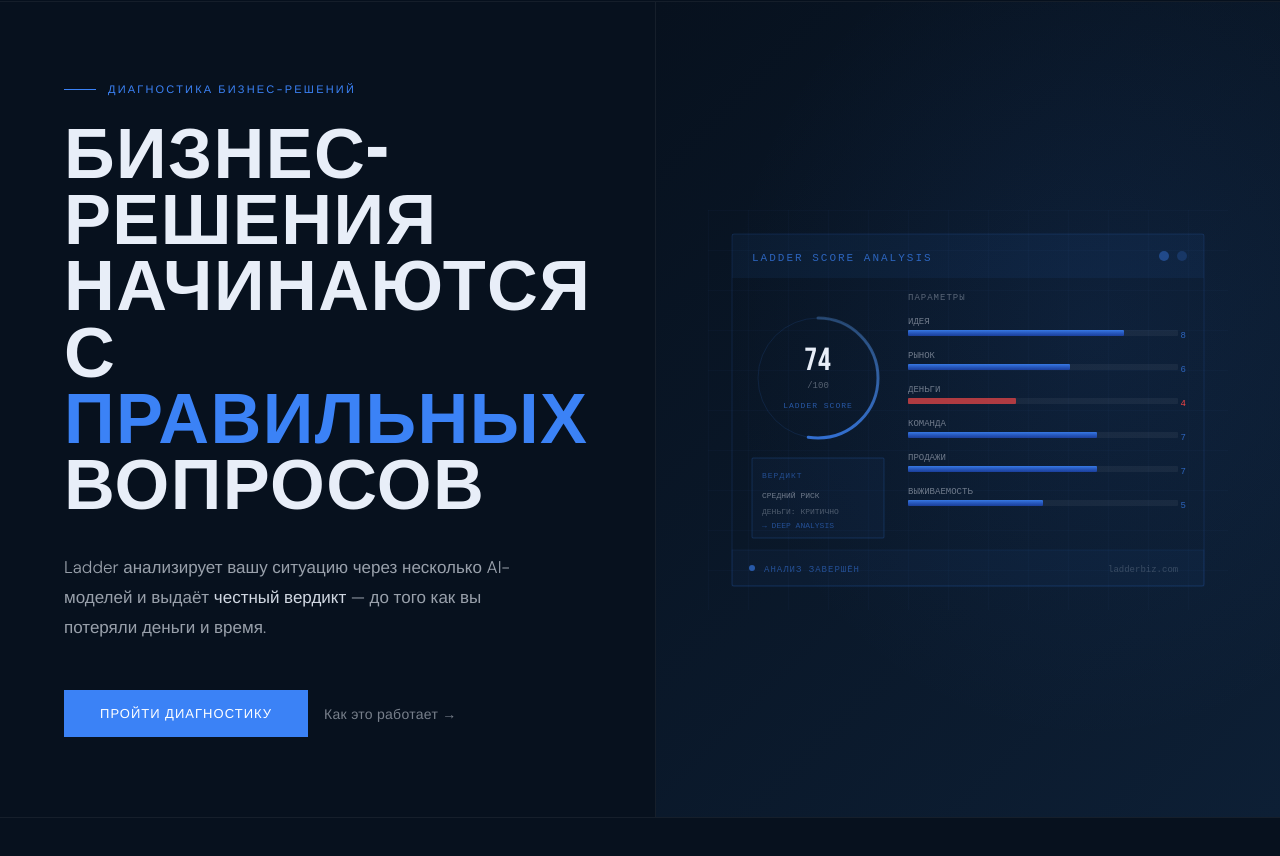
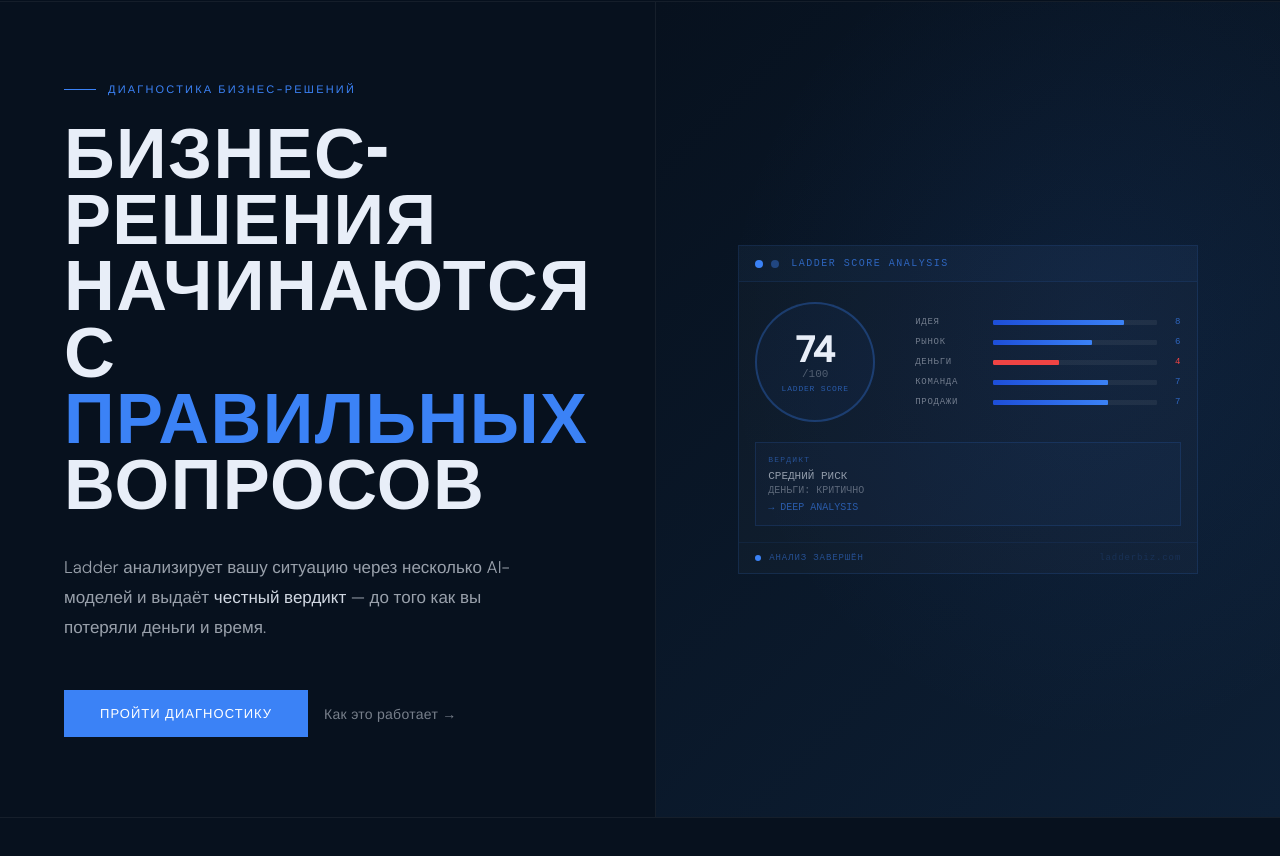
Before and after one commit to Oleg-Ladder/ladder-website, a website: page index.html in a window 1280 px wide. Shown: the part 62-918 px from the top of the page. Drawn offline with Linux system fonts and the light colour scheme.

Commit message:
Update index.html

```diff
--- a/index.html
+++ b/index.html
@@ -19,7 +19,7 @@
 .nav-link:hover{color:#E8EEF8}
 .nav-cta{background:#3B82F6;color:#fff;border:none;padding:10px 24px;font-size:13px;font-weight:500;letter-spacing:0.06em;text-transform:uppercase;cursor:pointer;text-decoration:none;display:inline-block;transition:background .2s}
 .nav-cta:hover{background:#2563EB}
-.hero{min-height:100vh;display:grid;grid-template-columns:1fr 1fr;padding:64px 0 0;overflow:hidden}
+.hero{display:grid;grid-template-columns:1fr 1fr;padding:64px 0 0;overflow:hidden}
 .hero-left{display:flex;flex-direction:column;justify-content:center;padding:80px 64px;border-right:1px solid rgba(255,255,255,0.06)}
 .hero-eyebrow{font-size:11px;font-weight:500;letter-spacing:0.2em;text-transform:uppercase;color:#3B82F6;margin-bottom:28px;display:flex;align-items:center;gap:12px}
 .hero-eyebrow::before{content:'';width:32px;height:1px;background:#3B82F6}
@@ -34,7 +34,29 @@
 .btn-ghost:hover{color:#E8EEF8}
 .hero-right{display:flex;align-items:center;justify-content:center;padding:80px 48px;background:linear-gradient(135deg,#07111E 0%,#0D1F35 100%);position:relative;overflow:hidden}
 .hero-right::before{content:'';position:absolute;inset:0;background:radial-gradient(ellipse at 70% 40%,rgba(59,130,246,0.08) 0%,transparent 60%)}
-.hero-illustration{width:100%;max-width:520px;position:relative;z-index:1}
+.hero-dashboard{width:100%;max-width:460px;background:rgba(255,255,255,0.02);border:1px solid rgba(59,130,246,0.15);position:relative;z-index:1}
+.hd-header{display:flex;align-items:center;gap:8px;padding:12px 16px;border-bottom:1px solid rgba(59,130,246,0.1);background:rgba(59,130,246,0.04)}
+.hd-dot{width:8px;height:8px;border-radius:50%}
+.hd-dot-sm{width:6px;height:6px;border-radius:50%;background:#3B82F6;flex-shrink:0}
+.hd-label{font-family:monospace;font-size:10px;color:rgba(59,130,246,0.7);letter-spacing:0.15em;margin-left:4px}
+.hd-score-row{display:grid;grid-template-columns:140px 1fr;gap:20px;padding:20px 16px}
+.hd-circle{display:flex;flex-direction:column;align-items:center;justify-content:center;width:120px;height:120px;border:2px solid rgba(59,130,246,0.3);border-radius:50%;background:rgba(59,130,246,0.04)}
+.hd-score-num{font-size:36px;font-weight:600;color:#E8EEF8;line-height:1}
+.hd-score-sub{font-family:monospace;font-size:11px;color:rgba(232,238,248,0.3)}
+.hd-score-label{font-family:monospace;font-size:8px;color:rgba(59,130,246,0.6);letter-spacing:0.1em;margin-top:4px}
+.hd-bars{display:flex;flex-direction:column;gap:10px;justify-content:center}
+.hd-bar-row{display:flex;align-items:center;gap:8px;font-family:monospace;font-size:9px;color:rgba(232,238,248,0.45);letter-spacing:0.08em}
+.hd-bar-row span:first-child{width:70px;flex-shrink:0}
+.hd-bar{flex:1;height:5px;background:rgba(255,255,255,0.06);border-radius:1px;overflow:hidden}
+.hd-fill{height:100%;background:linear-gradient(90deg,#1D4ED8,#3B82F6);border-radius:1px;transition:width 1s ease}
+.hd-fill.red{background:#EF4444}
+.hd-val{width:16px;text-align:right;color:rgba(59,130,246,0.7);flex-shrink:0}
+.hd-verdict{margin:0 16px 16px;border:1px solid rgba(59,130,246,0.15);padding:12px;background:rgba(59,130,246,0.03)}
+.hd-v-label{font-family:monospace;font-size:8px;color:rgba(59,130,246,0.5);letter-spacing:0.15em;margin-bottom:6px}
+.hd-v-risk{font-family:monospace;font-size:11px;color:rgba(232,238,248,0.6);margin-bottom:3px}
+.hd-v-note{font-family:monospace;font-size:10px;color:rgba(232,238,248,0.35);margin-bottom:6px}
+.hd-v-cta{font-family:monospace;font-size:10px;color:rgba(59,130,246,0.6)}
+.hd-footer{display:flex;align-items:center;gap:8px;padding:10px 16px;border-top:1px solid rgba(59,130,246,0.08);font-family:monospace;font-size:9px;color:rgba(59,130,246,0.5);letter-spacing:0.1em}
 .divider{height:1px;background:rgba(255,255,255,0.06);margin:0}
 .scenarios{padding:100px 64px;background:#07111E}
 .sc-header{display:grid;grid-template-columns:1fr 2fr;gap:80px;align-items:start;margin-bottom:64px}
@@ -251,8 +273,7 @@
 .fu.vis{opacity:1;transform:translateY(0)}
 @media(max-width:960px){
   html,body{overflow-x:hidden;max-width:100vw;width:100%}
-  p,span,a,button,h1,h2,h3,h4,h5,li{max-width:100%;word-break:break-word}
-  .hero-left,.sc-desc,.vd-desc,.pr-desc,.qz-desc,.rm-desc,.rm-text,.sc-text,.rm-name{max-width:100%}
+  p,h1,h2,h3,h4,h5,li{word-break:break-word}
   nav{padding:0 16px;height:56px}
   .nav-link{display:none}
   .nav-cta{padding:8px 14px;font-size:12px}
@@ -326,58 +347,38 @@
     </div>
   </div>
   <div class="hero-right">
-    <svg class="hero-illustration" viewBox="0 0 520 400" fill="none" xmlns="http://www.w3.org/2000/svg">
-      <defs>
-        <pattern id="grid" width="40" height="40" patternUnits="userSpaceOnUse"><path d="M 40 0 L 0 0 0 40" fill="none" stroke="rgba(59,130,246,0.06)" stroke-width="1"/></pattern>
-        <linearGradient id="lineGrad" x1="0" y1="0" x2="1" y2="0"><stop offset="0%" stop-color="#3B82F6" stop-opacity="0.8"/><stop offset="100%" stop-color="#60A5FA" stop-opacity="0.3"/></linearGradient>
-        <linearGradient id="barGrad" x1="0" y1="0" x2="0" y2="1"><stop offset="0%" stop-color="#3B82F6" stop-opacity="0.9"/><stop offset="100%" stop-color="#1D4ED8" stop-opacity="0.6"/></linearGradient>
-      </defs>
-      <rect width="520" height="400" fill="url(#grid)"/>
-      <rect x="24" y="24" width="472" height="352" rx="2" stroke="rgba(59,130,246,0.15)" stroke-width="1" fill="none"/>
-      <rect x="24" y="24" width="472" height="44" fill="rgba(59,130,246,0.06)"/>
-      <text x="44" y="51" font-family="monospace" font-size="11" fill="rgba(59,130,246,0.7)" letter-spacing="2">LADDER SCORE ANALYSIS</text>
-      <circle cx="456" cy="46" r="5" fill="rgba(59,130,246,0.4)"/>
-      <circle cx="474" cy="46" r="5" fill="rgba(59,130,246,0.2)"/>
-      <circle cx="110" cy="168" r="60" stroke="rgba(59,130,246,0.12)" stroke-width="1" fill="none"/>
-      <circle cx="110" cy="168" r="60" stroke="url(#lineGrad)" stroke-width="3" fill="none" stroke-dasharray="283" stroke-dashoffset="85" stroke-linecap="round" transform="rotate(-90 110 168)"/>
-      <text x="110" y="160" font-family="'Bebas Neue',sans-serif" font-size="32" fill="#E8EEF8" text-anchor="middle" letter-spacing="1">74</text>
-      <text x="110" y="178" font-family="monospace" font-size="9" fill="rgba(232,238,248,0.35)" text-anchor="middle">/100</text>
-      <text x="110" y="198" font-family="monospace" font-size="8" fill="rgba(59,130,246,0.6)" text-anchor="middle" letter-spacing="1">LADDER SCORE</text>
-      <text x="200" y="90" font-family="monospace" font-size="9" fill="rgba(232,238,248,0.35)" letter-spacing="1">ПАРАМЕТРЫ</text>
-      <text x="200" y="114" font-family="monospace" font-size="9" fill="rgba(232,238,248,0.45)">ИДЕЯ</text>
-      <rect x="200" y="120" width="270" height="6" rx="1" fill="rgba(255,255,255,0.05)"/>
-      <rect x="200" y="120" width="216" height="6" rx="1" fill="url(#barGrad)"/>
-      <text x="478" y="128" font-family="monospace" font-size="9" fill="rgba(59,130,246,0.7)" text-anchor="end">8</text>
-      <text x="200" y="148" font-family="monospace" font-size="9" fill="rgba(232,238,248,0.45)">РЫНОК</text>
-      <rect x="200" y="154" width="270" height="6" rx="1" fill="rgba(255,255,255,0.05)"/>
-      <rect x="200" y="154" width="162" height="6" rx="1" fill="url(#barGrad)"/>
-      <text x="478" y="162" font-family="monospace" font-size="9" fill="rgba(59,130,246,0.7)" text-anchor="end">6</text>
-      <text x="200" y="182" font-family="monospace" font-size="9" fill="rgba(232,238,248,0.45)">ДЕНЬГИ</text>
-      <rect x="200" y="188" width="270" height="6" rx="1" fill="rgba(255,255,255,0.05)"/>
-      <rect x="200" y="188" width="108" height="6" rx="1" fill="#EF4444" opacity="0.7"/>
-      <text x="478" y="196" font-family="monospace" font-size="9" fill="#EF4444" text-anchor="end">4</text>
-      <text x="200" y="216" font-family="monospace" font-size="9" fill="rgba(232,238,248,0.45)">КОМАНДА</text>
-      <rect x="200" y="222" width="270" height="6" rx="1" fill="rgba(255,255,255,0.05)"/>
-      <rect x="200" y="222" width="189" height="6" rx="1" fill="url(#barGrad)"/>
-      <text x="478" y="230" font-family="monospace" font-size="9" fill="rgba(59,130,246,0.7)" text-anchor="end">7</text>
-      <text x="200" y="250" font-family="monospace" font-size="9" fill="rgba(232,238,248,0.45)">ПРОДАЖИ</text>
-      <rect x="200" y="256" width="270" height="6" rx="1" fill="rgba(255,255,255,0.05)"/>
-      <rect x="200" y="256" width="189" height="6" rx="1" fill="url(#barGrad)"/>
-      <text x="478" y="264" font-family="monospace" font-size="9" fill="rgba(59,130,246,0.7)" text-anchor="end">7</text>
-      <text x="200" y="284" font-family="monospace" font-size="9" fill="rgba(232,238,248,0.45)">ВЫЖИВАЕМОСТЬ</text>
-      <rect x="200" y="290" width="270" height="6" rx="1" fill="rgba(255,255,255,0.05)"/>
-      <rect x="200" y="290" width="135" height="6" rx="1" fill="url(#barGrad)"/>
-      <text x="478" y="298" font-family="monospace" font-size="9" fill="rgba(59,130,246,0.7)" text-anchor="end">5</text>
-      <rect x="44" y="248" width="132" height="80" rx="1" stroke="rgba(59,130,246,0.2)" stroke-width="1" fill="rgba(59,130,246,0.04)"/>
-      <text x="54" y="268" font-family="monospace" font-size="8" fill="rgba(59,130,246,0.5)" letter-spacing="1">ВЕРДИКТ</text>
-      <text x="54" y="288" font-family="monospace" font-size="8" fill="rgba(232,238,248,0.45)">СРЕДНИЙ РИСК</text>
-      <text x="54" y="304" font-family="monospace" font-size="8" fill="rgba(232,238,248,0.3)">ДЕНЬГИ: КРИТИЧНО</text>
-      <text x="54" y="318" font-family="monospace" font-size="8" fill="rgba(59,130,246,0.5)">→ DEEP ANALYSIS</text>
-      <rect x="24" y="340" width="472" height="36" fill="rgba(59,130,246,0.04)" stroke="rgba(59,130,246,0.08)" stroke-width="1"/>
-      <circle cx="44" cy="358" r="3" fill="rgba(59,130,246,0.6)"/>
-      <text x="56" y="362" font-family="monospace" font-size="9" fill="rgba(59,130,246,0.5)" letter-spacing="1">АНАЛИЗ ЗАВЕРШЁН</text>
-      <text x="400" y="362" font-family="monospace" font-size="9" fill="rgba(232,238,248,0.2)">ladderbiz.com</text>
-    </svg>
+    <div class="hero-dashboard">
+      <div class="hd-header">
+        <span class="hd-dot" style="background:#3B82F6"></span>
+        <span class="hd-dot" style="background:rgba(59,130,246,0.4)"></span>
+        <span class="hd-label">LADDER SCORE ANALYSIS</span>
+      </div>
+      <div class="hd-score-row">
+        <div class="hd-circle">
+          <div class="hd-score-num">74</div>
+          <div class="hd-score-sub">/100</div>
+          <div class="hd-score-label">LADDER SCORE</div>
+        </div>
+        <div class="hd-bars">
+          <div class="hd-bar-row"><span>ИДЕЯ</span><div class="hd-bar"><div class="hd-fill" style="width:80%"></div></div><span class="hd-val">8</span></div>
+          <div class="hd-bar-row"><span>РЫНОК</span><div class="hd-bar"><div class="hd-fill" style="width:60%"></div></div><span class="hd-val">6</span></div>
+          <div class="hd-bar-row"><span>ДЕНЬГИ</span><div class="hd-bar"><div class="hd-fill red" style="width:40%"></div></div><span class="hd-val" style="color:#EF4444">4</span></div>
+          <div class="hd-bar-row"><span>КОМАНДА</span><div class="hd-bar"><div class="hd-fill" style="width:70%"></div></div><span class="hd-val">7</span></div>
+          <div class="hd-bar-row"><span>ПРОДАЖИ</span><div class="hd-bar"><div class="hd-fill" style="width:70%"></div></div><span class="hd-val">7</span></div>
+        </div>
+      </div>
+      <div class="hd-verdict">
+        <div class="hd-v-label">ВЕРДИКТ</div>
+        <div class="hd-v-risk">СРЕДНИЙ РИСК</div>
+        <div class="hd-v-note">ДЕНЬГИ: КРИТИЧНО</div>
+        <div class="hd-v-cta">→ DEEP ANALYSIS</div>
+      </div>
+      <div class="hd-footer">
+        <span class="hd-dot-sm"></span>
+        АНАЛИЗ ЗАВЕРШЁН
+        <span style="margin-left:auto;opacity:0.3">ladderbiz.com</span>
+      </div>
+    </div>
   </div>
 </section>
 
```
